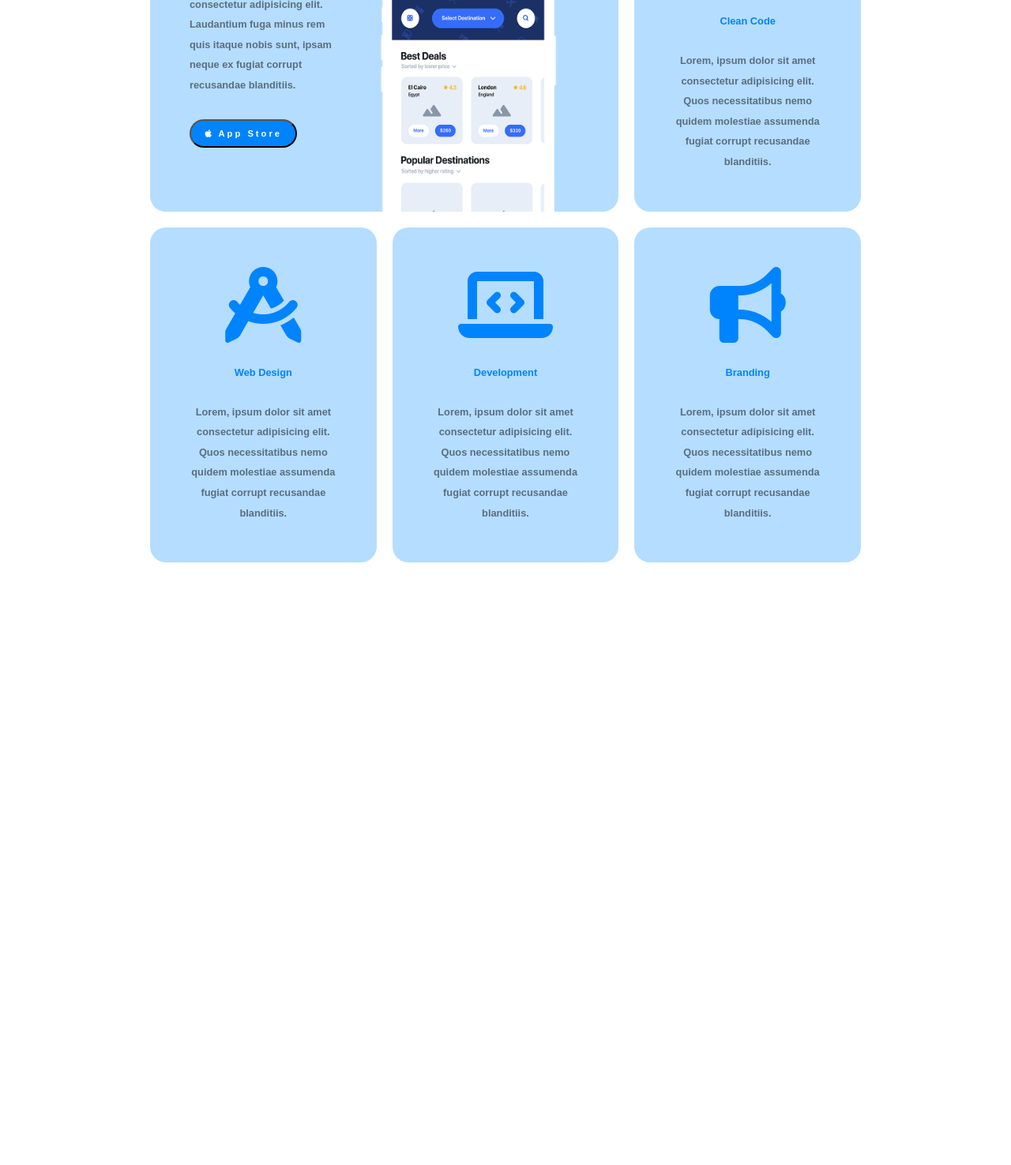
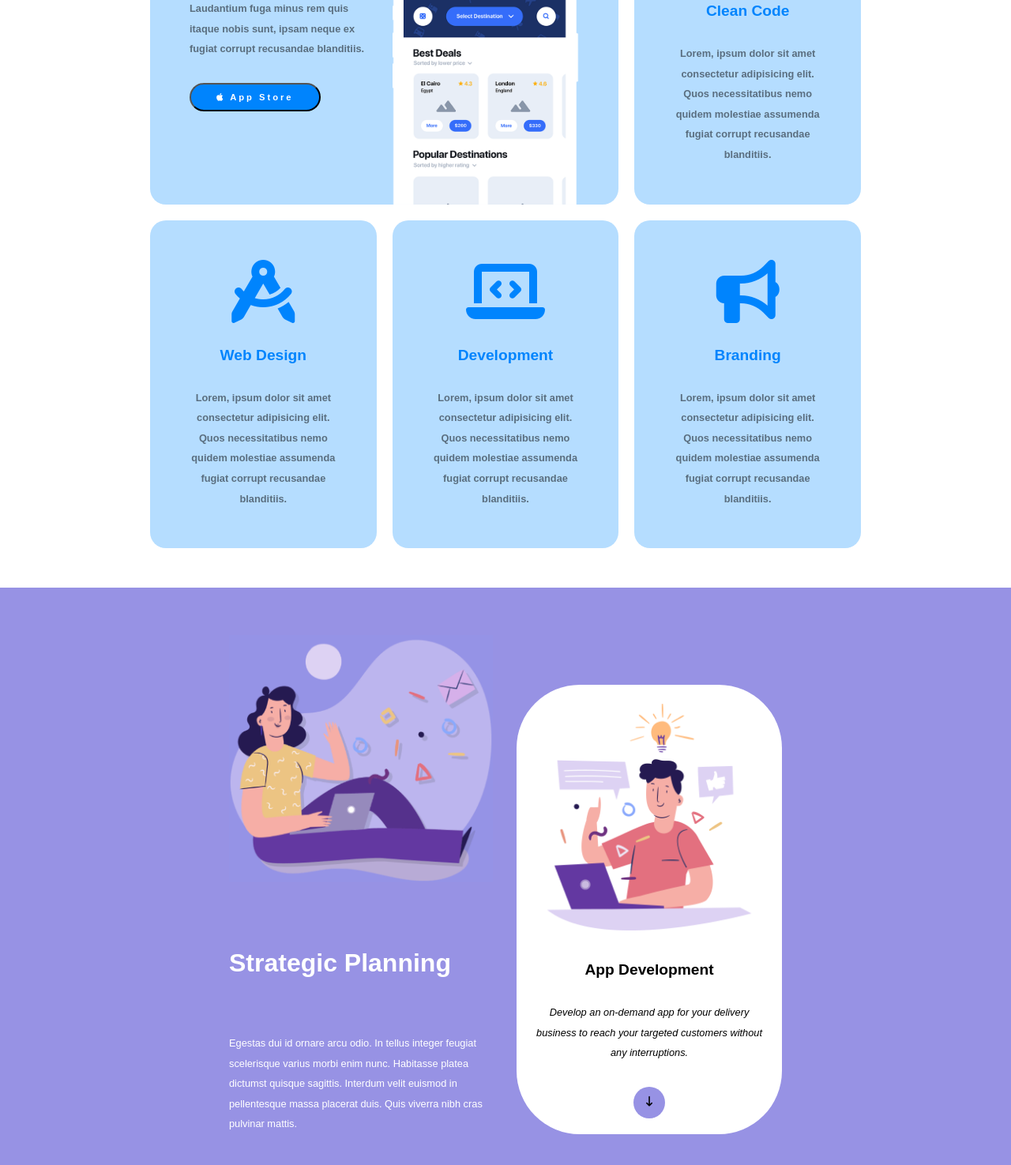
Before and after one commit to silvialep/htmlcss-responsive-layout, a plain HTML site: page index.html in a window 1280 px wide. Shown: the part 297-1772 px from the top of the page at 79% size. Before the commit the page ends 1059 px from the top, so only its background shows below. Drawn offline with Linux system fonts and the light colour scheme.

Commit message:
feat: planning section done + responsive

```diff
--- a/css/style.css
+++ b/css/style.css
@@ -6,7 +6,7 @@
 }
 
 .container {
-    margin: 0 30px;
+    margin: 0 40px;
 }
 
 .btn {
@@ -116,7 +116,7 @@ nav {
     gap: 30px;
 }
 
-.card-details h3 {
+.card-details h2 {
     font-size: 2em;
     color: rgb(0, 132, 253);
 }
@@ -126,11 +126,11 @@ nav {
 }
 
 .jumbo-card .icon-big i {
-    font-size: 6em;
+    font-size: 5em;
     color: rgb(0, 132, 253);
 }
 
-.jumbo-card strong {
+.jumbo-card h3 {
     font-size: 1.3em;
     font-weight: bolder;
     color: rgb(0, 132, 253);
@@ -157,7 +157,7 @@ nav {
 .jumbo-card .card-image img {
     width: 100%;
     height: 100%;
-
+    object-fit: cover;
 }
 
 
@@ -169,6 +169,101 @@ nav {
 /* _____main______ */
 
 /* _____planning_____ */
+
+#planning {
+    background-color: rgb(151, 146, 228);
+    padding: 60px 0;
+}
+
+.plan-container {
+    display: flex;
+    flex-direction: column;
+    gap: 100px;
+}
+
+.main-card {
+    display: flex;
+    flex-direction: column;
+    gap: 30px;
+    padding: 60px;
+    border-radius: 80px;
+    text-align: center;
+}
+
+.main-card .card-image {
+    width: 100%;
+}
+
+.main-card .card-image img {
+    width: 100%;
+    object-fit: cover;
+}
+
+.main-card .card-details {
+    display: flex;
+    flex-direction: column;
+    align-items: center;
+}
+
+.main-card p {
+    font-size: 1.4em;
+    line-height: 2em;
+}
+
+.strat-plan {
+    gap: 80px;
+    color: white;
+    padding: 0;
+    text-align: start;
+}
+
+.strat-plan p {
+    padding-top: 40px;
+}
+
+.strat-plan h2 {
+    color: white;
+    font-size: 3em;
+}
+
+.app-dev {
+    background-color: white;
+}
+
+.app-dev h3 {
+    font-size: 2em;
+}
+
+.app-dev p {
+    font-style: italic;
+}
+
+.card-details .down-arrow {
+    width: 80px;
+    height: 80px;
+    background-color: rgb(151, 146, 228);
+    border-radius: 50%;
+    font-size: 1.8em;
+    line-height: 2.9em;
+}
+
+
+
+
+
+/* _______testimonials______ */
+
+
+
+
+
+
+
+
+
+
+
+
 
 
 
@@ -191,8 +286,8 @@ nav {
         width: calc(100% / 3 - (20px / 3 * 2));
     }
 
-    .jumbo-card strong {
-        font-size: 1em;
+    .jumbo-card h3 {
+        font-size: 1.2em;
     }
 
     .jumbo-card p {
@@ -264,23 +359,25 @@ nav {
         padding: 10px;
     }
 
-    .card-details h3 {
+    .jumbo-card .card-details h2 {
+        font-size: 1.3em;
+    }
+
+
+    .jumbo-card h3,
+    .main-card h3 {
         font-size: 1.2em;
     }
 
-
-    .jumbo-card strong {
-        font-size: 0.8em;
-    }
-
-    .jumbo-card p {
+    .jumbo-card p,
+    .main-card p {
         font-size: 0.8em;
     }
 
 
 
     .jumbo-card:first-child .card-details {
-        width: 70%;
+        width: 100%;
         height: 100%;
         justify-content: flex-start;
     }
@@ -295,4 +392,34 @@ nav {
         width: 100%;
     }
 
+
+    .plan-container {
+        flex-direction: row;
+        align-items: flex-end;
+        max-width: 700px;
+        gap: 30px;
+    }
+
+    .plan-container .main-card {
+        width: 50%;
+    }
+
+    .card-details .down-arrow {
+        width: 40px;
+        height: 40px;
+        font-size: 0.8em;
+    }
+
+    .strat-plan h2 {
+        font-size: 2em;
+    }
+
+    .strat-plan .card-details {
+        align-items: flex-start;
+    }
+
+    .app-dev {
+        padding: 20px;
+    }
+
 }
--- a/index.html
+++ b/index.html
@@ -19,7 +19,7 @@
                 <img src="img/logo.png" alt="logo">
                 <ul>
                     <li class="nav-menu-small"><a href="#"><i class="fa-solid fa-bars"></i></a></li>
-                    <li class="nav-menu-big"><a href="#">Planning</a></li>
+                    <li class="nav-menu-big"><a href="#planning">Planning</a></li>
                     <li class="nav-menu-big"><a href="#">Testimonials</a></li>
                     <li class="nav-menu-big"><a href="#">Features</a></li>
                     <li class="nav-menu-big"><a href="#">About Us</a></li>
@@ -32,7 +32,7 @@
         <div id="jumbo" class="container">
             <div class="jumbo-card">
                 <div class="card-details">
-                    <h3>Get a demo application</h3>
+                    <h2>Get a demo application</h2>
                     <p>
                         Lorem ipsum dolor sit, amet consectetur adipisicing elit. Laudantium fuga minus rem quis itaque nobis sunt, ipsam
                         neque ex fugiat corrupt recusandae blanditiis.
@@ -50,7 +50,7 @@
                 <div class="icon-big">
                     <i class="fa-solid fa-file-code"></i>
                 </div>
-                <strong>Clean Code</strong>
+                <h3>Clean Code</h3>
                 <p>
                     Lorem, ipsum dolor sit amet consectetur adipisicing elit. Quos necessitatibus nemo quidem molestiae
                     assumenda fugiat corrupt recusandae blanditiis.
@@ -61,7 +61,7 @@
                 <div class="icon-big">
                     <i class="fa-solid fa-compass-drafting"></i>
                 </div>
-                <strong>Web Design</strong>
+                <h3>Web Design</h3>
                 <p>
                     Lorem, ipsum dolor sit amet consectetur adipisicing elit. Quos necessitatibus nemo quidem molestiae
                     assumenda fugiat
@@ -73,7 +73,7 @@
                 <div class="icon-big">
                     <i class="fa-solid fa-laptop-code"></i>
                 </div>
-                <strong>Development</strong>
+                <h3>Development</h3>
                 <p>
                     Lorem, ipsum dolor sit amet consectetur adipisicing elit. Quos necessitatibus nemo quidem molestiae
                     assumenda fugiat
@@ -85,7 +85,7 @@
                 <div class="icon-big">
                     <i class="fa-solid fa-bullhorn"></i>
                 </div>
-                <strong>Branding</strong>
+                <h3>Branding</h3>
                 <p>
                     Lorem, ipsum dolor sit amet consectetur adipisicing elit. Quos necessitatibus nemo quidem molestiae
                     assumenda fugiat
@@ -98,6 +98,36 @@
 
     <main>
         <section id="planning">
+            <div class="plan-container container">
+
+                <div class="main-card strat-plan">
+                    <div class="card-image">
+                        <img src="img/planning1.png" alt="strategic planning">
+                    </div>
+                    <div class="card-details">
+                        <h2>Strategic Planning</h2>
+                        <p>
+                            Egestas dui id ornare arcu odio. In tellus integer feugiat scelerisque varius morbi enim nunc. Habitasse platea dictumst quisque sagittis. Interdum velit euismod in pellentesque massa placerat duis. Quis viverra nibh cras pulvinar mattis.
+                        </p>
+                    </div>
+                </div>
+
+                <div class="main-card app-dev">
+                    <div class="card-image">
+                        <img src="img/planning2.png" alt="app development">
+                    </div>
+                    <div class="card-details">
+                        <h3>App Development</h3>
+                        <p>
+                            Develop an on-demand app for your delivery business to reach your targeted customers without any interruptions.
+                        </p>
+                        <div class="down-arrow">
+                            <i class="fa-solid fa-arrow-down-long"></i>
+                        </div>
+                    </div>
+                </div>
+            </div>
+
 
         </section>
 
```
